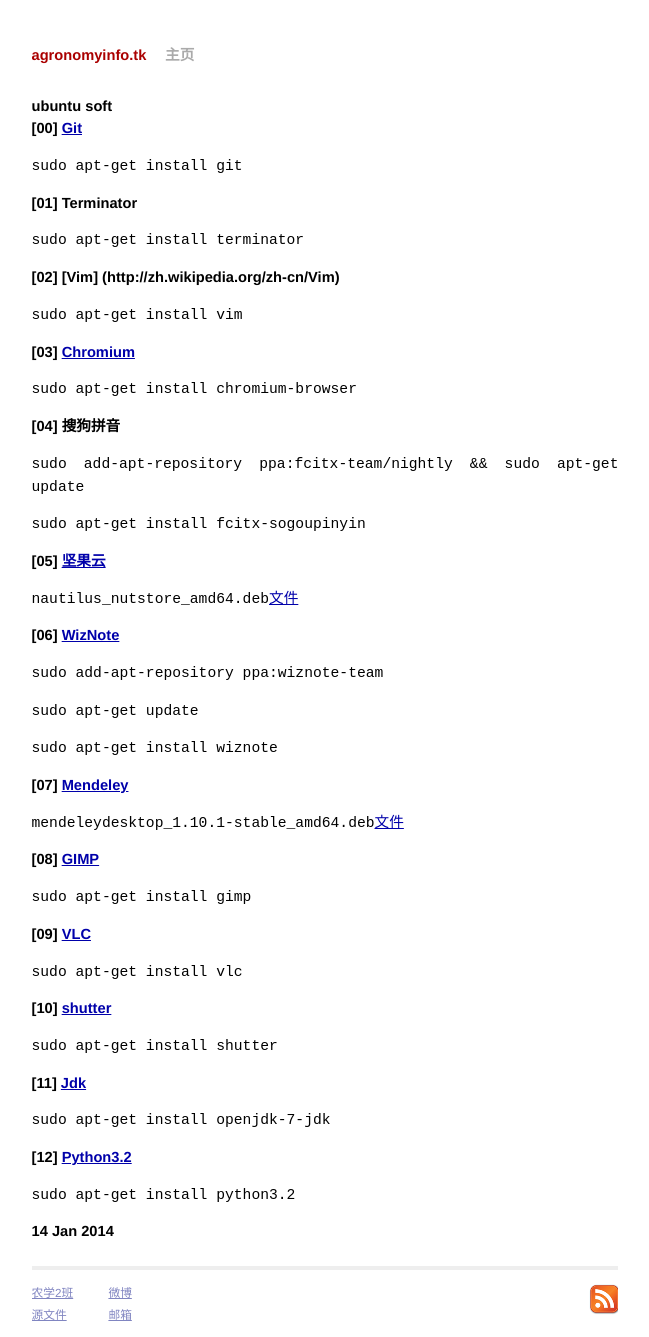
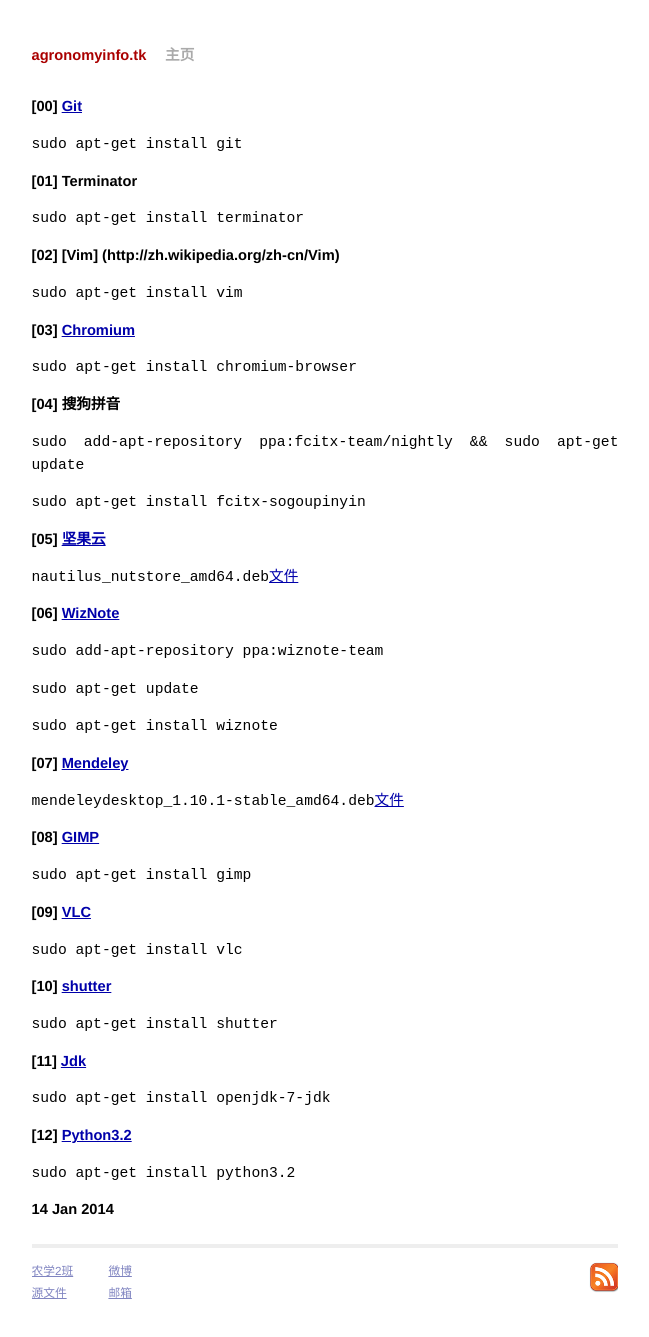
Before and after one commit to ahauzhangxu/linuxyuanjun.github.io, a Jekyll site: the page built from _posts/2014-01-14-ubuntu-soft.md, in a window 1280 px wide. Shown: the whole page, without its empty margins (315-964 px from the left). Built offline with Jekyll 4.4.1, drawn with Linux system fonts in a browser that asks for light colours; after the commit the page ends 1315 px from its top, so only the background shows below that.

Commit message:
Update 2014-01-14-ubuntu-soft.md

```diff
--- a/_posts/2014-01-14-ubuntu-soft.md
+++ b/_posts/2014-01-14-ubuntu-soft.md
@@ -2,8 +2,6 @@
 layout: default
 title: ubuntu soft
 ---
-
-####{{ page.title }}
 
 ####\[00\] [Git](http://zh.wikipedia.org/wiki/Git)
 `sudo apt-get install git`
```
